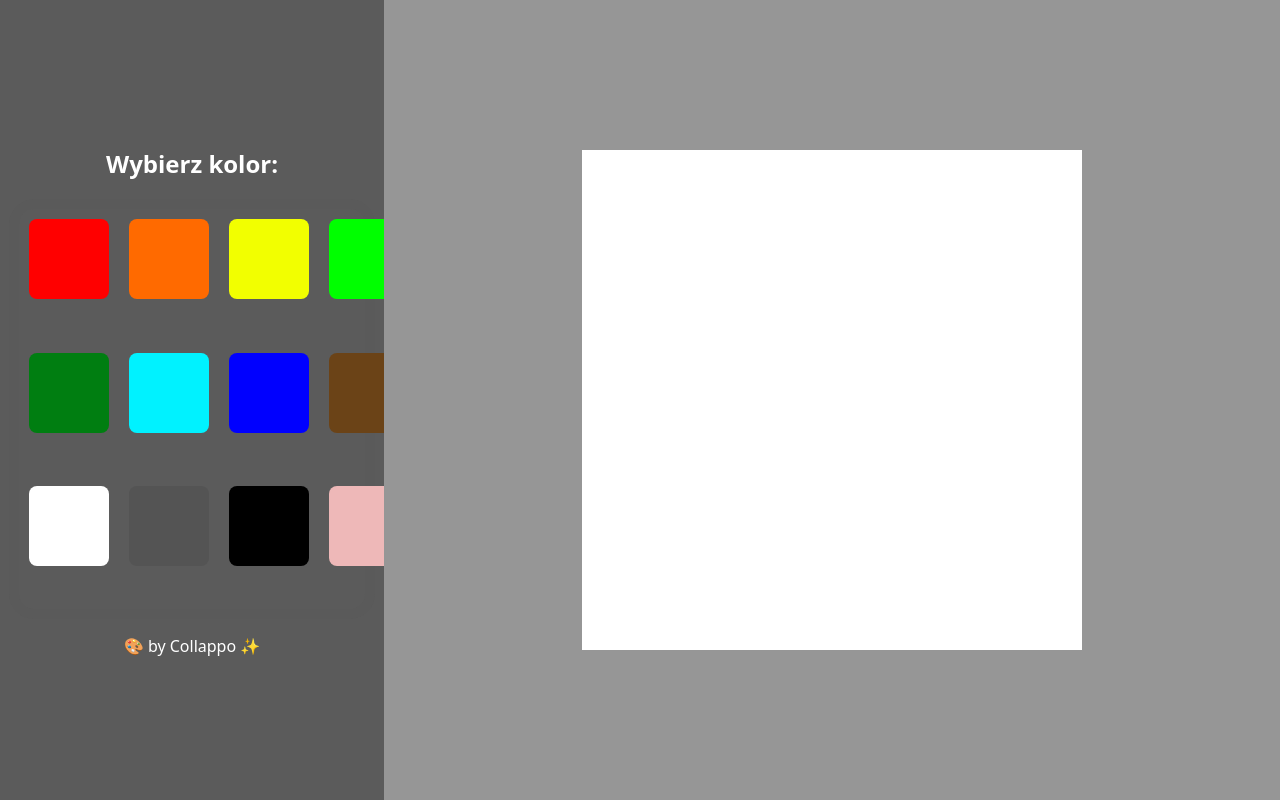
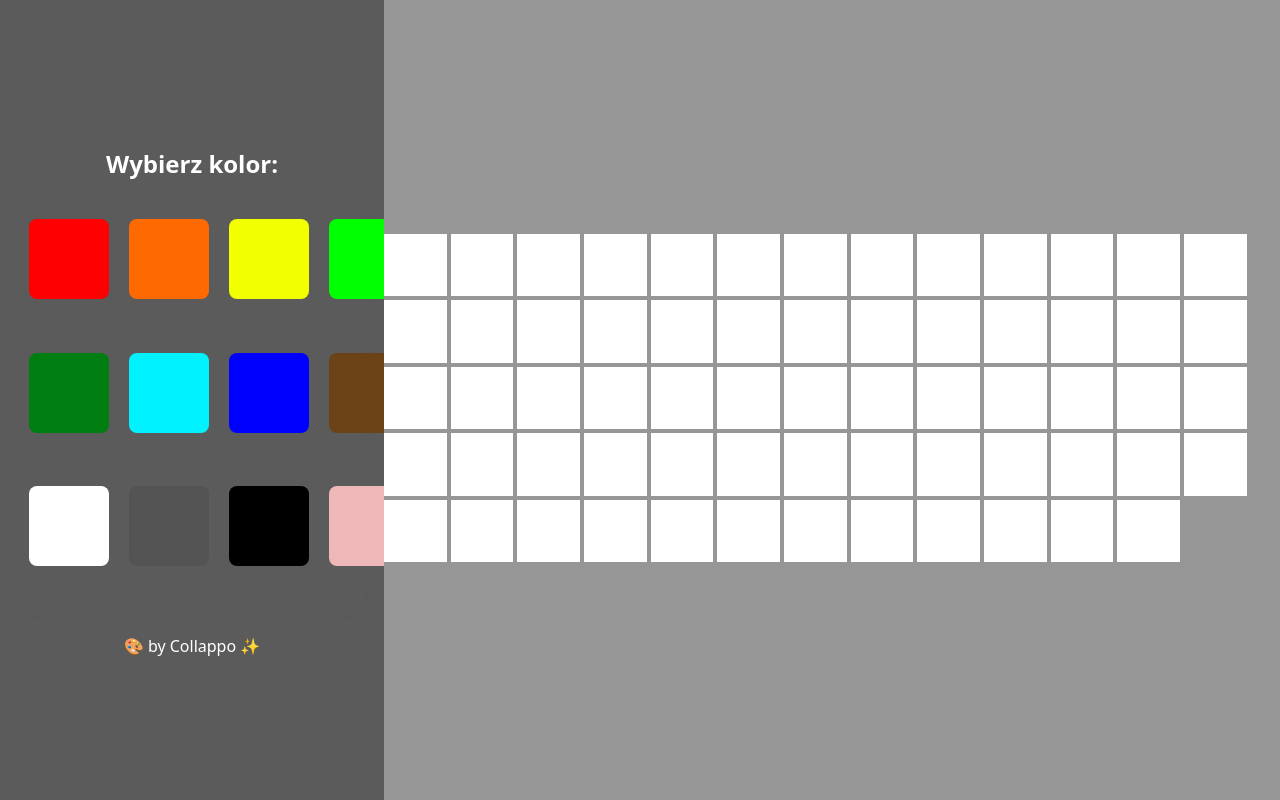
Before and after one commit to Collappo/Pixel-8x8-HTML, a plain HTML site: page index.html in a window 1280 px wide. Drawn offline with Linux system fonts and the light colour scheme.

Commit message:
Update index.html

```diff
--- a/index.html
+++ b/index.html
@@ -52,7 +52,7 @@
             </footer>
     </div>
     <div id="main">
-        <div id="plutno">
+        <div id="plotno">
             <button id="pixel-000" class="pixel" onclick="ChangeColor000(color)"></button>
             <button id="pixel-001" class="pixel" onclick="ChangeColor001(color)"></button>
             <button id="pixel-002" class="pixel" onclick="ChangeColor002(color)"></button>
```
